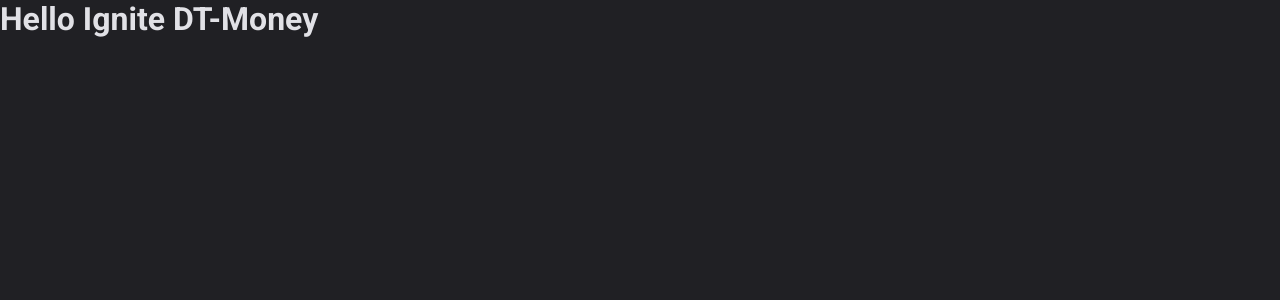
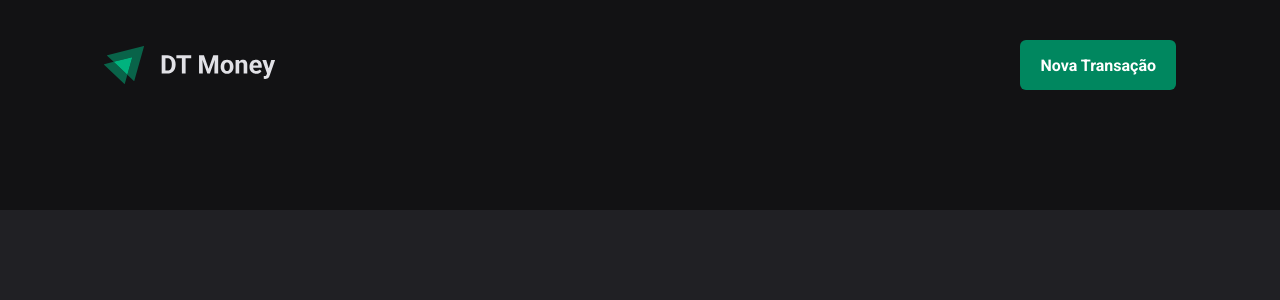
Before and after one commit to ghiberti85/ignite-dt-money, a React (Vite) app: page / in a window 1280 px wide. Shown: the top 300 px of the page. Built offline with nearby package versions, Linux system fonts and the light colour scheme.

Commit message:
Header Component

```diff
--- a/src/App.tsx
+++ b/src/App.tsx
@@ -1,12 +1,13 @@
 import { ThemeProvider } from "styled-components";
 import { defaultTheme } from "./styles/themes/default";
 import { GlobalStyle } from "./styles/global";
+import { Transactions } from "./pages/Transactions";
 
 export function App() {
   return (
     <ThemeProvider theme={defaultTheme}>
       <GlobalStyle />
-      <h1>Hello Ignite DT-Money</h1>
+      <Transactions />
     </ThemeProvider>
   )
 }
--- /dev/null
+++ b/src/components/Header/index.tsx
@@ -0,0 +1,16 @@
+import { HeaderContainer, HeaderContent, NewTransactionButton } from "./styles";
+import logoImg from '../../assets/dt-money-logo.svg'
+
+export function Header() {
+    return (
+        <div>
+            <HeaderContainer>
+                <HeaderContent>
+                    <img src={logoImg} alt="" />
+
+                    <NewTransactionButton>Nova Transação</NewTransactionButton>
+                </HeaderContent>
+            </HeaderContainer>
+        </div>
+    )
+}
--- /dev/null
+++ b/src/components/Header/styles.ts
@@ -0,0 +1,33 @@
+import { styled } from "styled-components";
+
+export const HeaderContainer = styled.header`
+    background: ${props => props.theme['gray-900']};
+    padding: 2.5rem 0 7.5rem;
+`;
+
+export const HeaderContent = styled.div`
+    width: 100%;
+    max-width: 1120px;
+    margin: 0 auto;
+    padding: 0 1.5rem;
+
+    display: flex;
+    justify-content: space-between;
+    align-items: center;
+`;
+
+export const NewTransactionButton = styled.button`
+    height: 50px;
+    border: 0;
+    background: ${props => props.theme['green-500']};
+    color: ${props => props.theme['white']};
+    font-weight: bold;
+    padding: 0 1.25rem;
+    border-radius: 6px;
+    cursor: pointer;
+
+    &:hover {
+        background: ${props => props.theme['green-700']};
+        transition: background-color 0.2s;
+    }
+`;
--- /dev/null
+++ b/src/pages/Transactions/index.tsx
@@ -0,0 +1,9 @@
+import { Header } from "../../components/Header";
+
+export function Transactions() {
+    return (
+        <div>
+            <Header />
+        </div>
+    )
+}
```
Also changed, not shown: src/assets/dt-money-logo.svg (added), src/pages/Transactions/styles.ts (added).
